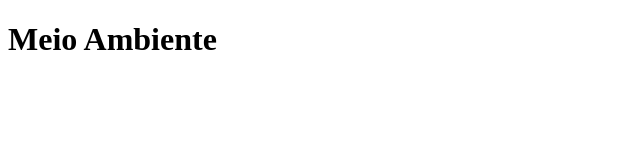
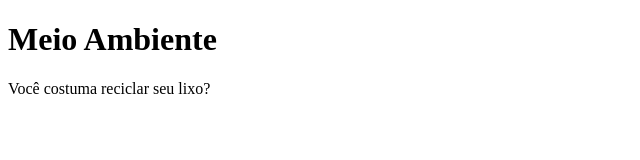
Before and after one commit to angelicanascimentoo/angelica-meio-ambiente, a plain HTML site: page index.html in a window 1280 px wide. Shown: the whole page, without its empty margins (0-640 px from the left). Drawn offline with Linux system fonts and the light colour scheme.

Commit message:
10.06.2024
aula 4 e 5

```diff
--- a/index.html
+++ b/index.html
@@ -15,5 +15,6 @@
             <p class="texto-resultado"></p>
         </div>
     </div>
+    <script src="script.js"></script>
 </body>
 </html>
--- /dev/null
+++ b/script.js
@@ -0,0 +1,53 @@
+const caixaPrincipal = document.querySelector(".caixa-principal");
+const caixaPerguntas = document.querySelector(".caixa-perguntas");
+const caixaAlternativas = document.querySelector(".caixa-alternativas");
+const caixaResultado = document.querySelector(".caixa-resultado");
+const textoResultado = document.querySelector(".texto-resultado");
+
+const perguntas = [
+    {
+        enunciado: "Você costuma reciclar seu lixo?",
+        alternativas: [
+            "Sim",
+            "Não"
+        ]
+    },
+    {
+        enunciado: "Quais são as principais ameaças á biodiversidade global?",
+        alternativas: [
+            "O desmatamento, exploração excessiva de recursos, presença de espécies invasoras e a contaminação ambiental",
+            "As principais ameaças á biodiversidade global são a melhoria das condições de vida humana e o aumento da área de reservas naturais"
+        ]
+    },
+    {
+        enunciado: "Quais são os principais gases do efeito estufa e suas fontes?",
+        alternativas: [
+            "O dióxido de carbono (CO2), o metano e o óxido nitroso",
+            "Oxigênio, o hidrogênio e o hélio"
+        ]
+    },
+    {
+        enunciado: "Quais são os principais impactos do plástico no meio ambiente?",
+        alternativas: [
+            "Ajuda a fertilizar o solo, melhora a qualidade do ar e proporciona habitats seguros para várias espécies de animais aquáticos",
+            "Proliferam-se os lixões a céu aberto, contaminando a água dos rios e lençóis freáticos"
+        ]
+    },
+    {
+        enunciado: "Como a poluição sonora afeta os seres humanos e a vida selvagem?",
+        alternativas: [
+            "O ruído pode pertubar os padrões de reprodução, aleitamento e, inclusive, contribuir para a extinção de algumas espécies",
+            "A poluição sonora não afeta a vida selvagem nem dos seres humanos, muitos animais se adaptam e até prosperam em ambientes barulhentos, e os seres humanos não tem nenhum impacto negativo na saúde"
+        ]
+    },
+];
+
+let atual = 0;
+let perguntaAtual;
+
+function mostraPergunta() {
+    perguntaAtual = perguntas[atual];
+    caixaPerguntas.textContent = perguntaAtual.enunciado;
+}
+
+mostraPergunta();
```
